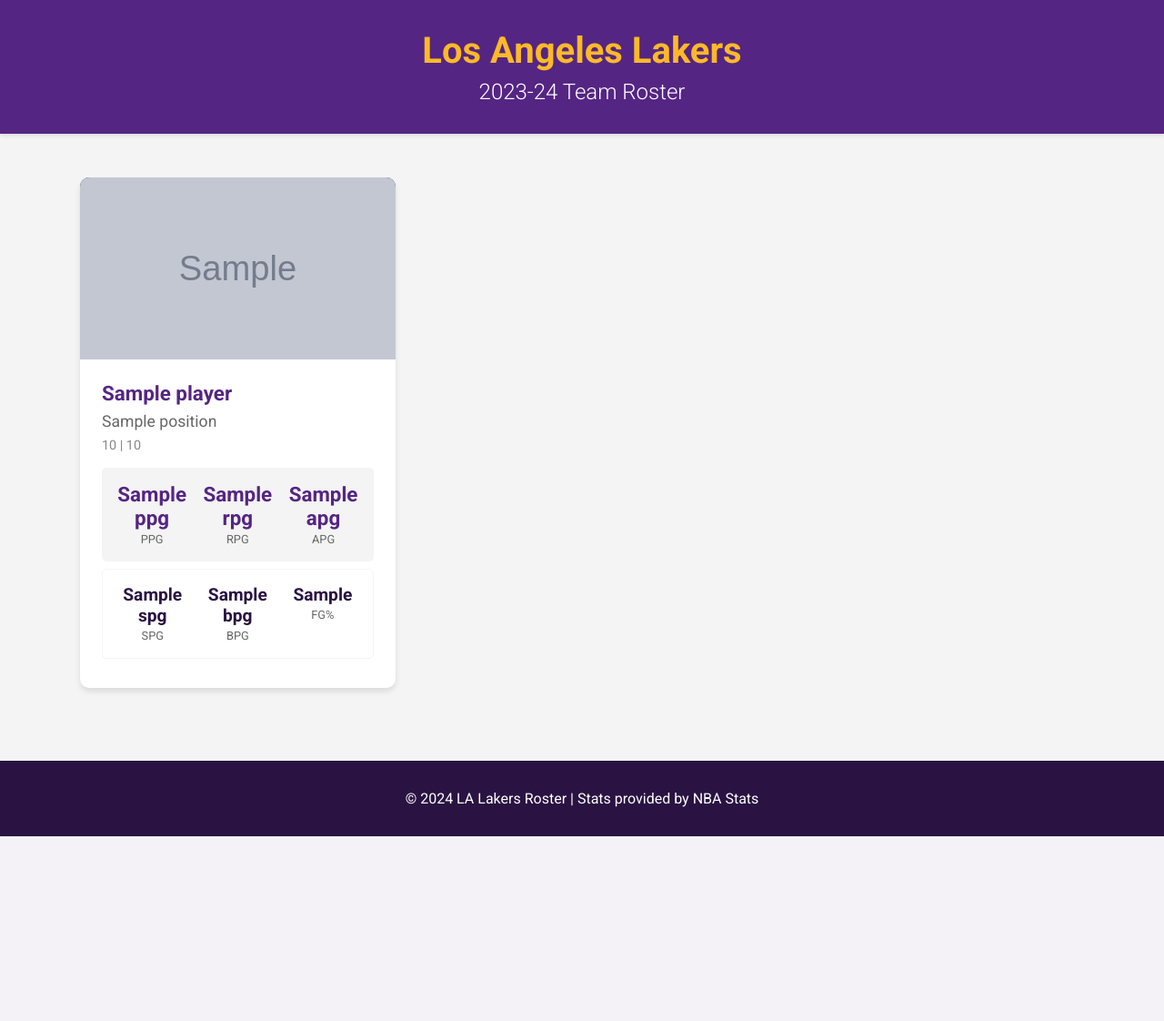
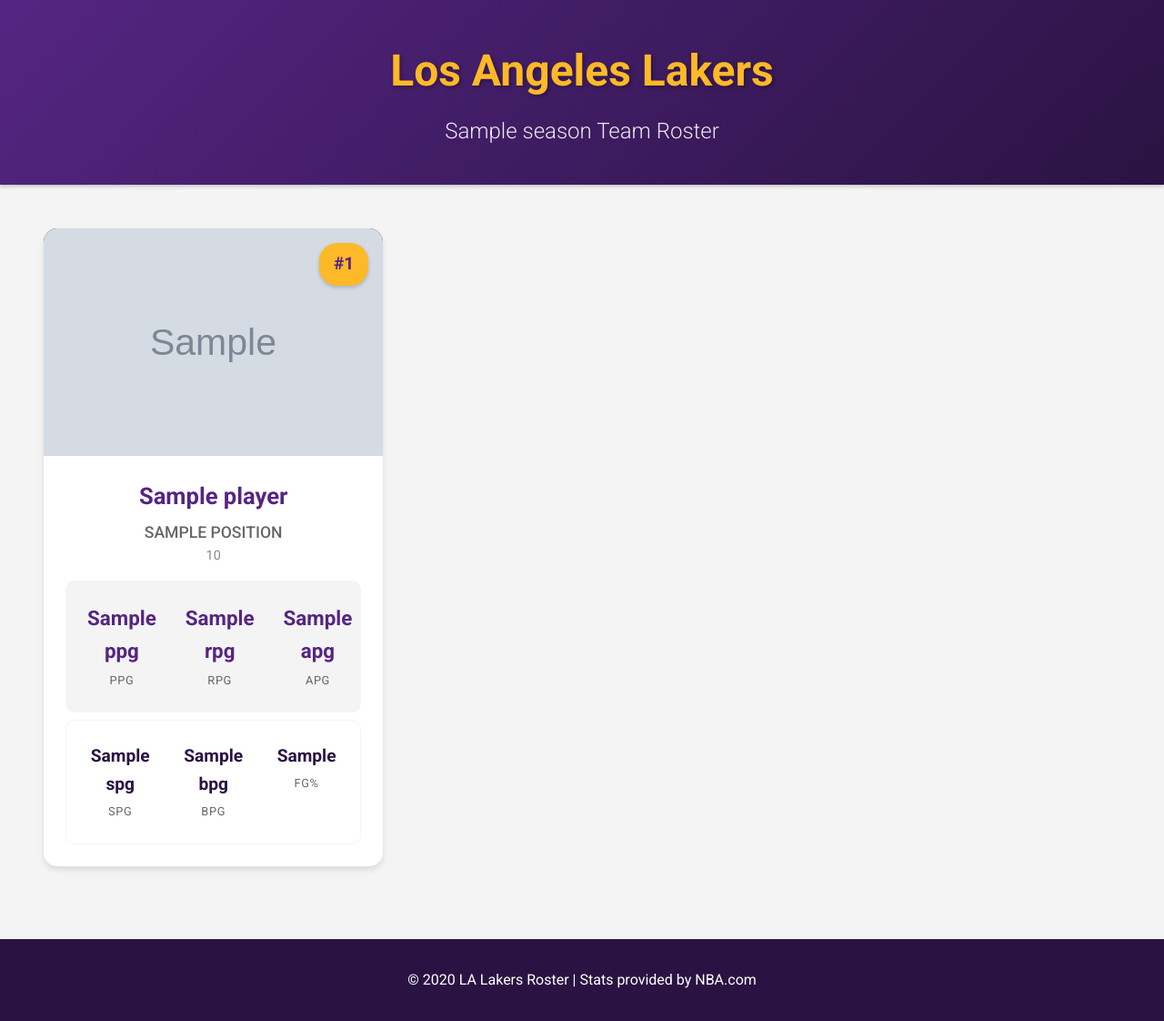
Before and after one commit to zparadox/lakers-roster, a Flask app: template templates/index.html in a window 1280 px wide. Shown: the whole page at 91% size. Before the commit the page ends 919 px from the top, so only its background shows below. Run offline with Flask 3, Linux system fonts and the light colour scheme; the template is opened without the code that fills it: most values are stand-ins (such as "Sample title", 1, 10 or a date in 2020); grey boxes marked "Sample" are stand-in pictures.

Commit message:
Updated Lakers roster app with improved stats calculation and UI enhancements

```diff
--- a/app.py
+++ b/app.py
@@ -3,6 +3,7 @@
 import time
 from functools import lru_cache
 import logging
+from datetime import datetime
 
 # Configure logging
 logging.basicConfig(level=logging.INFO)
@@ -22,6 +23,82 @@
         return False
     return True
 
+def calculate_fg_percentage(fgm, fga):
+    """Calculate field goal percentage"""
+    try:
+        if not fga or float(fga) == 0:
+            return "0.0%"
+        fg_pct = (float(fgm) / float(fga)) * 100
+        return f"{round(fg_pct, 1)}%"
+    except (TypeError, ValueError, ZeroDivisionError):
+        return "0.0%"
+
+def get_player_stats(player_id, headers):
+    """Fetch player stats from NBA Stats API"""
+    try:
+        # Get current season stats
+        stats_url = "https://stats.nba.com/stats/playergamelog"
+        stats_params = {
+            'PlayerID': player_id,
+            'Season': '2023-24',
+            'SeasonType': 'Regular Season'
+        }
+
+        stats_response = requests.get(stats_url, headers=headers, params=stats_params, timeout=10)
+        stats_response.raise_for_status()
+        stats_data = stats_response.json()
+
+        if not stats_data.get('resultSets') or not stats_data['resultSets'][0].get('rowSet'):
+            return None
+
+        # Calculate averages from game logs
+        games = stats_data['resultSets'][0]['rowSet']
+        games_played = len(games)
+
+        if games_played == 0:
+            return {
+                'ppg': 0.0,
+                'rpg': 0.0,
+                'apg': 0.0,
+                'spg': 0.0,
+                'bpg': 0.0,
+                'fg_pct': '0.0%',
+                'games_played': 0
+            }
+
+        total_stats = {
+            'points': 0,
+            'rebounds': 0,
+            'assists': 0,
+            'steals': 0,
+            'blocks': 0,
+            'fgm': 0,
+            'fga': 0
+        }
+
+        for game in games:
+            total_stats['points'] += float(game[24])     # PTS
+            total_stats['rebounds'] += float(game[20])   # REB
+            total_stats['assists'] += float(game[21])    # AST
+            total_stats['steals'] += float(game[22])     # STL
+            total_stats['blocks'] += float(game[23])     # BLK
+            total_stats['fgm'] += float(game[7])        # FGM
+            total_stats['fga'] += float(game[8])        # FGA
+
+        return {
+            'ppg': round(total_stats['points'] / games_played, 1),
+            'rpg': round(total_stats['rebounds'] / games_played, 1),
+            'apg': round(total_stats['assists'] / games_played, 1),
+            'spg': round(total_stats['steals'] / games_played, 1),
+            'bpg': round(total_stats['blocks'] / games_played, 1),
+            'fg_pct': calculate_fg_percentage(total_stats['fgm'], total_stats['fga']),
+            'games_played': games_played
+        }
+
+    except (requests.RequestException, IndexError, KeyError, ValueError) as e:
+        logger.error(f"Error fetching stats for player {player_id}: {str(e)}")
+        return None
+
 @lru_cache(maxsize=1)  # Cache the roster data for 1 hour
 def get_lakers_roster():
     try:
@@ -37,12 +114,11 @@
             'x-nba-stats-origin': 'stats',
             'Referer': 'https://www.nba.com/',
             'Origin': 'https://www.nba.com',
-            'Sec-Fetch-Dest': 'empty',
-            'Sec-Fetch-Mode': 'cors',
-            'Sec-Fetch-Site': 'same-site'
+            'Cache-Control': 'no-cache',
+            'Pragma': 'no-cache'
         }
 
-        # First, get the roster information
+        # Get team roster
         roster_url = "https://stats.nba.com/stats/commonteamroster"
         roster_params = {
             'LeagueID': '00',
@@ -62,48 +138,33 @@
         player_details = []
         for player in roster_data['resultSets'][0]['rowSet']:
             try:
+                player_name = player[3]  # PLAYER
                 player_id = str(player[14])  # PLAYER_ID
-                print(player)
-                player_details.append({
-                    'name': player[3],       # PLAYER
-                    'number': player[4],     # NUM
-                    'position': player[5],   # POSITION
-                    'height': player[6],     # HEIGHT
-                    'weight': f"{player[7]} lbs",  # WEIGHT
-                    'stats': {
+                jersey_number = player[4]  # NUM
+                position = player[5]  # POSITION
+                height = player[6]  # HEIGHT
+
+                # Get player stats
+                stats = get_player_stats(player_id, headers)
+                if stats is None:
+                    stats = {
                         'ppg': 0.0,
                         'rpg': 0.0,
                         'apg': 0.0,
                         'spg': 0.0,
                         'bpg': 0.0,
-                        'fg_pct': 'N/A'
-                    },
+                        'fg_pct': '0.0%',
+                        'games_played': 0
+                    }
+
+                player_details.append({
+                    'name': player_name,
+                    'number': jersey_number,
+                    'position': position,
+                    'height': height,
+                    'stats': stats,
                     'image_url': f"https://cdn.nba.com/headshots/nba/latest/1040x760/{player_id}.png"
                 })
-
-                # Get player stats
-                stats_url = f"https://stats.nba.com/stats/playerprofilev2"
-                stats_params = {
-                    'PlayerID': player_id,
-                    'PerMode': 'PerGame',
-                    'LeagueID': '00'
-                }
-
-                stats_response = requests.get(stats_url, headers=headers, params=stats_params, timeout=10)
-                if stats_response.status_code == 200:
-                    stats_data = stats_response.json()
-                    if 'resultSets' in stats_data and len(stats_data['resultSets']) > 0:
-                        season_stats = stats_data['resultSets'][1]['rowSet']
-                        if season_stats:
-                            current_stats = season_stats[-1]  # Get most recent season
-                            player_details[-1]['stats'].update({
-                                'ppg': round(float(current_stats[3]), 1),   # PTS
-                                'rpg': round(float(current_stats[5]), 1),   # REB
-                                'apg': round(float(current_stats[4]), 1),   # AST
-                                'spg': round(float(current_stats[6]), 1),   # STL
-                                'bpg': round(float(current_stats[7]), 1),   # BLK
-                                'fg_pct': f"{round(float(current_stats[11] * 100), 1)}%"  # FG_PCT
-                            })
 
                 # Add delay to avoid rate limiting
                 time.sleep(0.5)
@@ -111,10 +172,9 @@
             except (IndexError, TypeError, ValueError) as e:
                 logger.error(f"Error processing player data: {str(e)}")
                 continue
-            except requests.RequestException as e:
-                logger.error(f"Error fetching player stats: {str(e)}")
-                continue
 
+        # Sort players by PPG
+        player_details.sort(key=lambda x: x['stats']['ppg'], reverse=True)
         return player_details
 
     except requests.RequestException as e:
@@ -128,10 +188,15 @@
 def index():
     try:
         roster = get_lakers_roster()
-        return render_template('index.html', players=roster)
+        current_season = "2023-24"
+        return render_template('index.html',
+                             players=roster,
+                             season=current_season,
+                             current_year=datetime.now().year)
     except Exception as e:
         logger.error(f"Error rendering template: {str(e)}")
         return jsonify({"error": "An error occurred while loading the roster"}), 500
 
 if __name__ == '__main__':
     app.run(debug=True)
+    app.run(debug=True)
--- a/static/style.css
+++ b/static/style.css
@@ -3,6 +3,9 @@
     --lakers-gold: #FDB927;
     --dark-purple: #2A1342;
     --light-gray: #f4f4f4;
+    --card-shadow: 0 4px 6px rgba(0,0,0,0.1);
+    --card-hover-shadow: 0 8px 15px rgba(0,0,0,0.2);
+    --transition-speed: 0.3s;
 }
 
 * {
@@ -15,77 +18,85 @@
     font-family: 'Roboto', sans-serif;
     background-color: var(--light-gray);
     color: #333;
+    line-height: 1.6;
 }
 
 header {
-    background-color: var(--lakers-purple);
+    background: linear-gradient(135deg, var(--lakers-purple) 0%, var(--dark-purple) 100%);
     color: white;
-    padding: 2rem 0;
+    padding: 2.5rem 0;
     text-align: center;
-    box-shadow: 0 2px 4px rgba(0,0,0,0.1);
+    box-shadow: 0 2px 4px rgba(0,0,0,0.2);
 }
 
 .header-content h1 {
-    font-size: 2.5rem;
+    font-size: 3rem;
     margin-bottom: 0.5rem;
     color: var(--lakers-gold);
+    text-shadow: 2px 2px 4px rgba(0,0,0,0.3);
 }
 
 .header-content h2 {
     font-size: 1.5rem;
     font-weight: 300;
+    color: rgba(255,255,255,0.9);
 }
 
 main {
     padding: 2rem;
-    max-width: 1200px;
+    max-width: 1400px;
     margin: 0 auto;
 }
 
 .roster-container {
     display: grid;
-    grid-template-columns: repeat(auto-fill, minmax(300px, 1fr));
+    grid-template-columns: repeat(auto-fill, minmax(320px, 1fr));
     gap: 2rem;
     padding: 1rem;
 }
 
 .player-card {
     background: white;
-    border-radius: 10px;
+    border-radius: 15px;
     overflow: hidden;
-    box-shadow: 0 4px 6px rgba(0,0,0,0.1);
-    transition: transform 0.3s ease, box-shadow 0.3s ease;
+    box-shadow: var(--card-shadow);
+    transition: transform var(--transition-speed) ease,
+                box-shadow var(--transition-speed) ease;
+    position: relative;
 }
 
 .player-card:hover {
     transform: translateY(-5px);
-    box-shadow: 0 6px 12px rgba(0,0,0,0.15);
+    box-shadow: var(--card-hover-shadow);
 }
 
 .player-image {
     width: 100%;
-    height: 200px;
+    height: 250px;
     overflow: hidden;
     background-color: var(--dark-purple);
     position: relative;
 }
 
-.player-image::before {
-    content: '';
+.player-number {
     position: absolute;
-    top: 0;
-    left: 0;
-    width: 100%;
-    height: 100%;
-    background-color: var(--dark-purple);
-    opacity: 0.1;
+    top: 1rem;
+    right: 1rem;
+    background-color: var(--lakers-gold);
+    color: var(--lakers-purple);
+    padding: 0.5rem 1rem;
+    border-radius: 20px;
+    font-weight: bold;
+    font-size: 1.2rem;
+    box-shadow: 0 2px 4px rgba(0,0,0,0.2);
 }
 
 .player-image img {
     width: 100%;
     height: 100%;
     object-fit: cover;
-    transition: opacity 0.3s ease, transform 0.3s ease;
+    transition: opacity var(--transition-speed) ease,
+                transform var(--transition-speed) ease;
     opacity: 0;
 }
 
@@ -105,41 +116,62 @@
     padding: 1.5rem;
 }
 
+.player-header {
+    margin-bottom: 1rem;
+    text-align: center;
+}
+
 .player-info h3 {
-    font-size: 1.4rem;
-    margin-bottom: 0.5rem;
+    font-size: 1.6rem;
+    margin-bottom: 0.3rem;
     color: var(--lakers-purple);
 }
 
 .position {
     font-size: 1.1rem;
     color: #666;
-    margin-bottom: 0.5rem;
+    font-weight: 500;
+    text-transform: uppercase;
 }
 
 .physical {
     font-size: 0.9rem;
     color: #888;
-    margin-bottom: 1rem;
+}
+
+.stats-container {
+    display: flex;
+    flex-direction: column;
+    gap: 0.5rem;
 }
 
 .stats {
     display: grid;
     grid-template-columns: repeat(3, 1fr);
     gap: 1rem;
+    padding: 1rem;
+    border-radius: 10px;
     background-color: var(--light-gray);
-    padding: 1rem;
-    border-radius: 5px;
-    margin-bottom: 0.5rem;
 }
 
-.additional-stats {
-    background-color: #fff;
+.primary-stats {
+    background-color: var(--light-gray);
+}
+
+.secondary-stats {
+    background-color: white;
     border: 1px solid var(--light-gray);
 }
 
 .stat {
     text-align: center;
+    padding: 0.5rem;
+    border-radius: 8px;
+    transition: background-color var(--transition-speed) ease;
+}
+
+.stat:hover {
+    background-color: rgba(0,0,0,0.05);
 }
 
 .stat-value {
@@ -149,7 +181,7 @@
     color: var(--lakers-purple);
 }
 
-.additional-stats .stat-value {
+.secondary-stats .stat-value {
     font-size: 1.2rem;
     color: var(--dark-purple);
 }
@@ -158,6 +190,17 @@
     font-size: 0.8rem;
     color: #666;
     text-transform: uppercase;
+    letter-spacing: 0.05em;
+}
+
+.games-played {
+    text-align: center;
+    margin-top: 1rem;
+    font-size: 0.9rem;
+    color: #666;
+    padding: 0.5rem;
+    background-color: var(--light-gray);
+    border-radius: 5px;
 }
 
 footer {
@@ -169,14 +212,6 @@
 }
 
 @media (max-width: 768px) {
-    .roster-container {
-        grid-template-columns: repeat(auto-fill, minmax(250px, 1fr));
-    }
-
-    header {
-        padding: 1.5rem 0;
-    }
-
     .header-content h1 {
         font-size: 2rem;
     }
@@ -185,15 +220,24 @@
         font-size: 1.2rem;
     }
 
-    .stats {
-        padding: 0.8rem;
+    .roster-container {
+        grid-template-columns: repeat(auto-fill, minmax(280px, 1fr));
+        gap: 1.5rem;
+    }
+
+    .player-image {
+        height: 200px;
+    }
+
+    .player-info h3 {
+        font-size: 1.4rem;
     }
 
     .stat-value {
         font-size: 1.2rem;
     }
 
-    .additional-stats .stat-value {
+    .secondary-stats .stat-value {
         font-size: 1rem;
     }
 }
--- a/templates/index.html
+++ b/templates/index.html
@@ -3,7 +3,7 @@
 <head>
     <meta charset="UTF-8">
     <meta name="viewport" content="width=device-width, initial-scale=1.0">
-    <title>LA Lakers Roster</title>
+    <title>LA Lakers Roster {{ season }}</title>
     <link href="https://fonts.googleapis.com/css2?family=Roboto:wght@300;400;500;700&display=swap" rel="stylesheet">
     <link rel="stylesheet" href="{{ url_for('static', filename='style.css') }}">
 </head>
@@ -11,7 +11,7 @@
     <header>
         <div class="header-content">
             <h1>Los Angeles Lakers</h1>
-            <h2>2023-24 Team Roster</h2>
+            <h2>{{ season }} Team Roster</h2>
         </div>
     </header>
 
@@ -29,12 +29,16 @@
                         onload="this.classList.add('loaded')"
                         onerror="this.onerror=null; this.src='{{ url_for('static', filename='default-player.png') }}'"
                     >
+                    <div class="player-number">#{{ player.number }}</div>
                 </div>
                 <div class="player-info">
+                    <div class="player-header">
                         <h3>{{ player.name }}</h3>
                         <p class="position">{{ player.position }}</p>
-                    <p class="physical">{{ player.height }} | {{ player.weight }}</p>
-                    <div class="stats">
+                        <p class="physical">{{ player.height }}</p>
+                    </div>
+                    <div class="stats-container">
+                        <div class="stats primary-stats">
                             <div class="stat">
                                 <span class="stat-value">{{ player.stats.ppg }}</span>
                                 <span class="stat-label">PPG</span>
@@ -48,7 +52,7 @@
                                 <span class="stat-label">APG</span>
                             </div>
                         </div>
-                    <div class="stats additional-stats">
+                        <div class="stats secondary-stats">
                             <div class="stat">
                                 <span class="stat-value">{{ player.stats.spg }}</span>
                                 <span class="stat-label">SPG</span>
@@ -63,13 +67,19 @@
                             </div>
                         </div>
                     </div>
+                    {% if player.stats.games_played > 0 %}
+                    <div class="games-played">
+                        Games Played: {{ player.stats.games_played }}
+                    </div>
+                    {% endif %}
+                </div>
             </div>
             {% endfor %}
         </div>
     </main>
 
     <footer>
-        <p>© 2024 LA Lakers Roster | Stats provided by NBA Stats</p>
+        <p>© {{ current_year }} LA Lakers Roster | Stats provided by NBA.com</p>
     </footer>
 
     <script>
```
Lines whose indentation alone changed are shown as unchanged.
